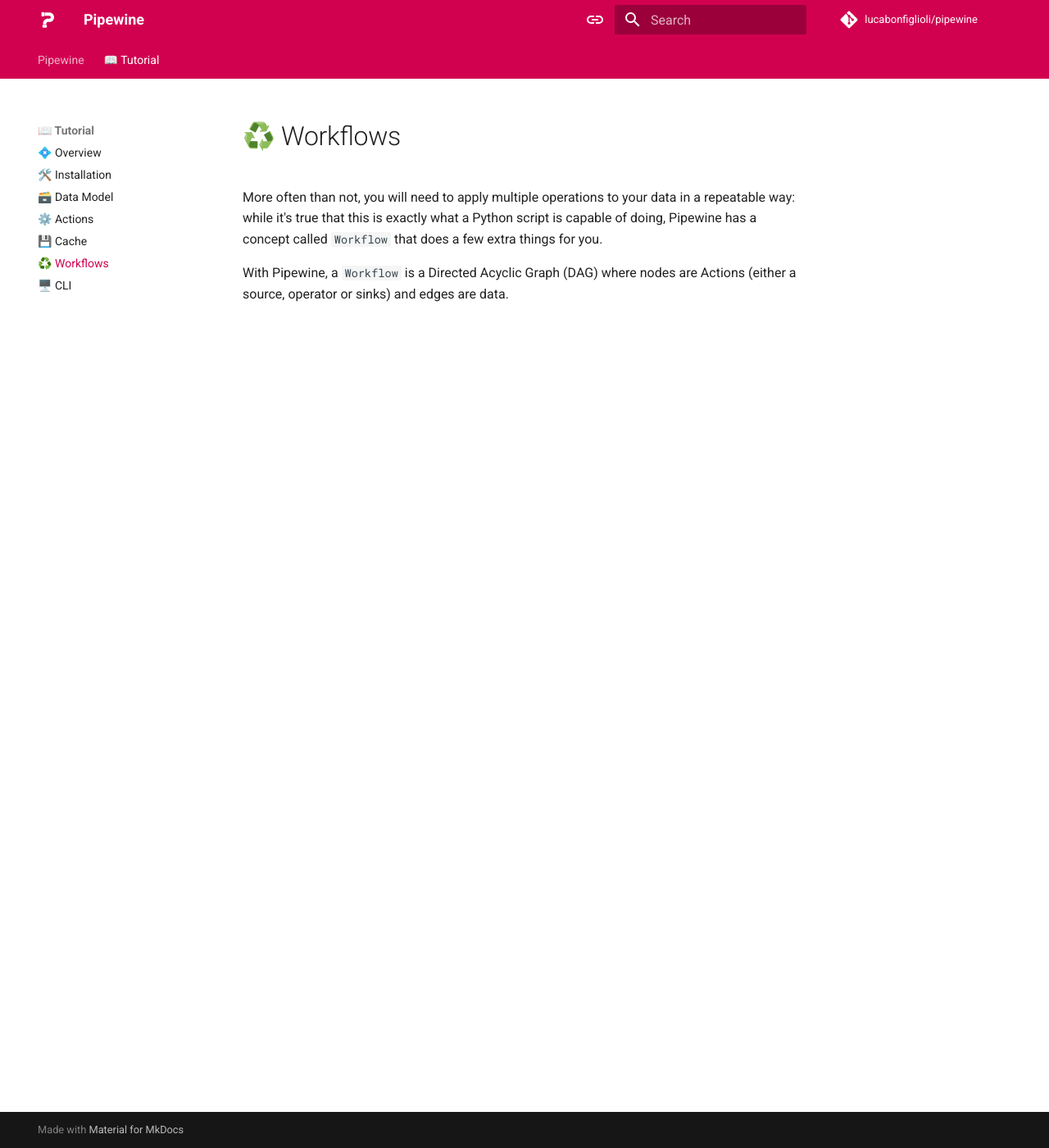
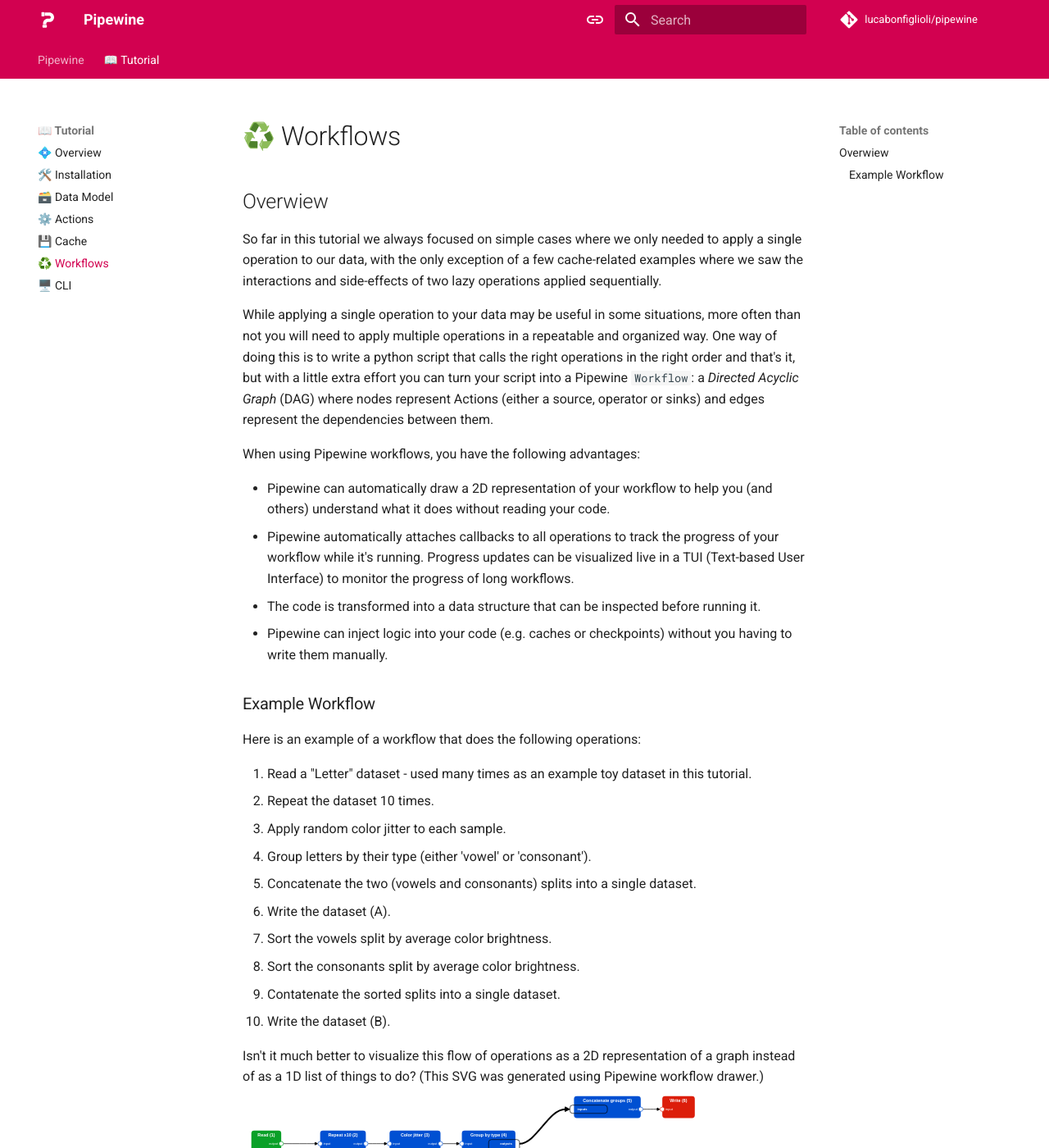
Before and after one commit to LucaBonfiglioli/pipewine, an MkDocs documentation site: the page built from docs/tutorial/workflows.md, in a window 1280 px wide and 1400 px high. Shown: the whole window at 82% size. Built offline with MkDocs 1.6.1 and Material for MkDocs 9.7.7, drawn with Linux system fonts in a browser that asks for light colours; comment, search, counter and statistics services are not loaded.

Commit message:
Update workflow docs

```diff
--- a/docs/tutorial/workflows.md
+++ b/docs/tutorial/workflows.md
@@ -1,5 +1,32 @@
 # ♻️ Workflows
 
-More often than not, you will need to apply multiple operations to your data in a repeatable way: while it's true that this is exactly what a Python script is capable of doing, Pipewine has a concept called `Workflow` that does a few extra things for you.
+## Overwiew
 
-With Pipewine, a `Workflow` is a Directed Acyclic Graph (DAG) where nodes are Actions (either a source, operator or sinks) and edges are data.
+So far in this tutorial we always focused on simple cases where we only needed to apply a single operation to our data, with the only exception of a few cache-related examples where we saw the interactions and side-effects of two lazy operations applied sequentially.
+
+While applying a single operation to your data may be useful in some situations, more often than not you will need to apply multiple operations in a repeatable and organized way. One way of doing this is to write a python script that calls the right operations in the right order and that's it, but with a little extra effort you can turn your script into a Pipewine `Workflow`: a *Directed Acyclic Graph* (DAG) where nodes represent Actions (either a source, operator or sinks) and edges represent the dependencies between them.
+
+When using Pipewine workflows, you have the following advantages:
+
+- Pipewine can automatically draw a 2D representation of your workflow to help you (and others) understand what it does without reading your code.
+- Pipewine automatically attaches callbacks to all operations to track the progress of your workflow while it's running. Progress updates can be visualized live in a TUI (Text-based User Interface) to monitor the progress of long workflows.
+- The code is transformed into a data structure that can be inspected before running it.
+- Pipewine can inject logic into your code (e.g. caches or checkpoints) without you having to write them manually.
+
+### Example Workflow
+
+Here is an example of a workflow that does the following operations:
+
+1. Read a "Letter" dataset - used many times as an example toy dataset in this tutorial.
+2. Repeat the dataset 10 times.
+3. Apply random color jitter to each sample.
+4. Group letters by their type (either 'vowel' or 'consonant').
+5. Concatenate the two (vowels and consonants) splits into a single dataset.
+6. Write the dataset (A).
+7. Sort the vowels split by average color brightness.
+8. Sort the consonants split by average color brightness.
+9. Contatenate the sorted splits into a single dataset.
+10. Write the dataset (B).
+
+Isn't it much better to visualize this flow of operations as a 2D representation of a graph instead of as a 1D list of things to do? (This SVG was generated using Pipewine workflow drawer.)
+![Workflow Example](../assets/wf.svg)
```
Also changed, not shown: docs/tutorial/cache.md (+8 -6 lines), docs/assets/wf.svg, 2 other files.
